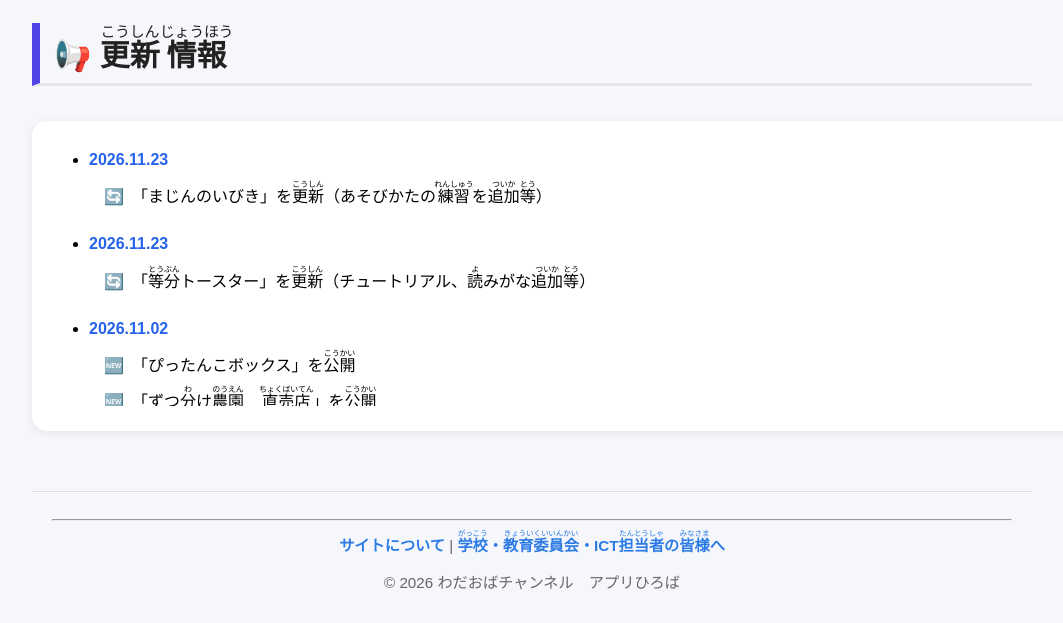
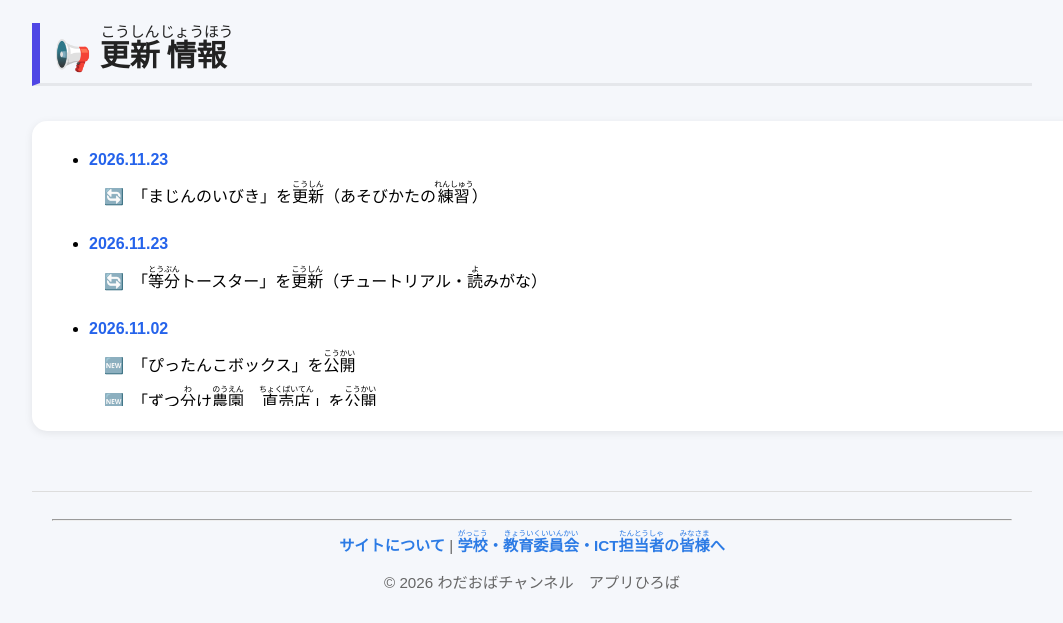
Before and after one commit to wobachan/edu-apps, a plain HTML site: page index.html in a window 1280 px wide. Shown: the part 4478-5101 px from the top of the page, without its empty margins (108-1171 px from the left). Drawn offline with Linux system fonts and the light colour scheme.

Commit message:
更新情報：書き方を短く（「を追加等」をやめる）
Co-Authored-By: Claude Opus 5 <noreply@anthropic.com>

```diff
--- a/index.html
+++ b/index.html
@@ -658,7 +658,7 @@ rt{font-size:.5em;line-height:1;letter-spacing:-.02em;font-weight:normal}
 <span class="news-date">2026.11.23</span>
 
 <div class="news-detail">
-<div>🔄　「まじんのいびき」を<ruby>更新<rt>こうしん</rt></ruby>（あそびかたの<ruby>練習<rt>れんしゅう</rt></ruby>を<ruby>追加<rt>ついか</rt></ruby><ruby>等<rt>とう</rt></ruby>）</div>
+<div>🔄　「まじんのいびき」を<ruby>更新<rt>こうしん</rt></ruby>（あそびかたの<ruby>練習<rt>れんしゅう</rt></ruby>）</div>
 </div>
 
 </li>
@@ -670,7 +670,7 @@ rt{font-size:.5em;line-height:1;letter-spacing:-.02em;font-weight:normal}
 <span class="news-date">2026.11.23</span>
 
 <div class="news-detail">
-<div>🔄　「<ruby>等分<rt>とうぶん</rt></ruby>トースター」を<ruby>更新<rt>こうしん</rt></ruby>（チュートリアル、<ruby>読<rt>よ</rt></ruby>みがな<ruby>追加<rt>ついか</rt></ruby><ruby>等<rt>とう</rt></ruby>）</div>
+<div>🔄　「<ruby>等分<rt>とうぶん</rt></ruby>トースター」を<ruby>更新<rt>こうしん</rt></ruby>（チュートリアル・<ruby>読<rt>よ</rt></ruby>みがな）</div>
 </div>
 
 </li>
```
